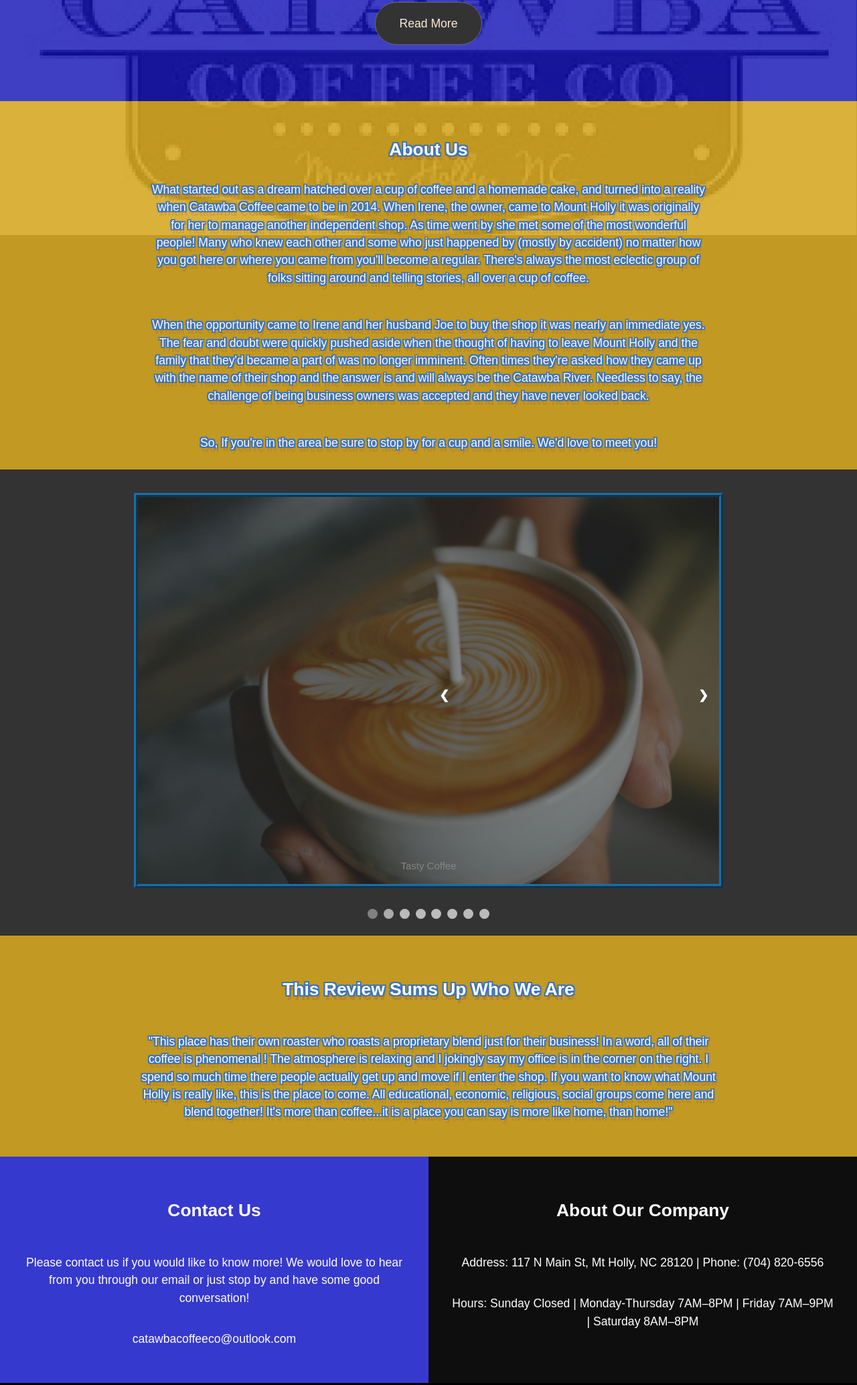
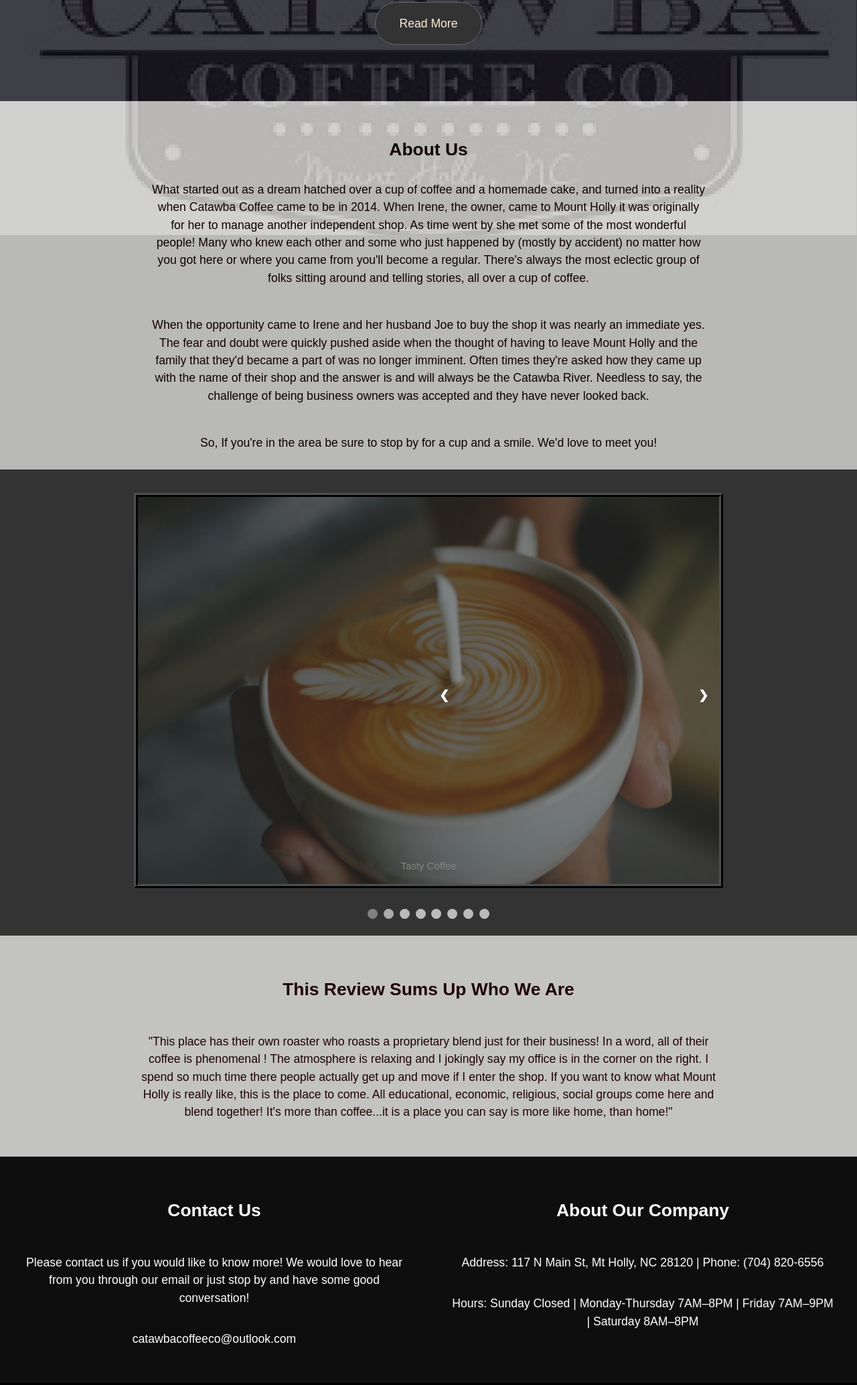
Before and after one commit to ravenusric/CSS-Grid-Coffee, a plain HTML site: page index.html in a window 1280 px wide. Shown: the part 299-2367 px from the top of the page at 67% size. Drawn offline with Linux system fonts and the light colour scheme.

Commit message:
updated color styles

```diff
--- a/assets/style.css
+++ b/assets/style.css
@@ -47,7 +47,7 @@
   min-height: 450px;
   color: whitesmoke;
   text-align: center;
-  background-color: #0000ff85;
+  background-color: #01011185;
 }
 
 #showcase .bg-image {
@@ -73,12 +73,9 @@
 }
 
 #section-a {
-  background: #fdc41eb5;
-  text-shadow: 2px 2px 0 #4074b5, 2px -2px 0 #4074b5, -2px 2px 0 #4074b5, -2px -2px 0 #4074b5,
-   2px 0px 0 #4074b5, 0px 2px 0 #4074b5, -2px 0px 0 #4074b5,
-   0px -2px 0 #4074b5, 2px 7px 1px rgba(164, 2, 2, 0.158);
+  background: #f1f1f0b5;
   background-position: center;
-  color: rgb(252, 250, 250);
+  color: rgb(15, 1, 1);
 
 }
 
@@ -115,7 +112,7 @@
   max-width: 1000px;
   position: relative;
   margin: auto;
-  border: 6px ridge #1C6EA4;
+  border: 6px ridge rgb(76, 78, 80);
 }
 
 /* Hide the images by default */
@@ -206,11 +203,8 @@
 
 
 #section-c {
-  background: #fdc41eb5;
-  text-shadow: 2px 2px 0 #4074b5, 2px -2px 0 #4074b5, -2px 2px 0 #4074b5, -2px -2px 0 #4074b5,
-   2px 0px 0 #4074b5, 0px 2px 0 #4074b5, -2px 0px 0 #4074b5,
-   0px -2px 0 #4074b5, 2px 7px 1px rgba(164, 2, 2, 0.158);
-  color: #FFFFFF;
+  background: #fffffeb5;
+  color: rgb(32, 2, 2);
   padding: 2em;
 }
 
@@ -222,7 +216,7 @@
 }
 
 #section-d .box:first-child {
-  background: rgba(56, 59, 250, 0.78);
+  background: #000000b8;
 
 }
 
--- a/index.html
+++ b/index.html
@@ -227,7 +227,7 @@
                     <img class="img-3" src="assets/images/Instagram.png" alt="Instagram" /></a>
             </div>
         </div>
-        <div>Built by <a href="www.ravenusric.surge.sh" target="_blank">Ravenusric</a></div>
+        <div>Built by <a href="https://ravenusric.github.io/grid-portfolio/" target="_blank">Ravenusric</a></div>
     </footer>
 
     <!--JavaScript for Image Slideshow-->
```
